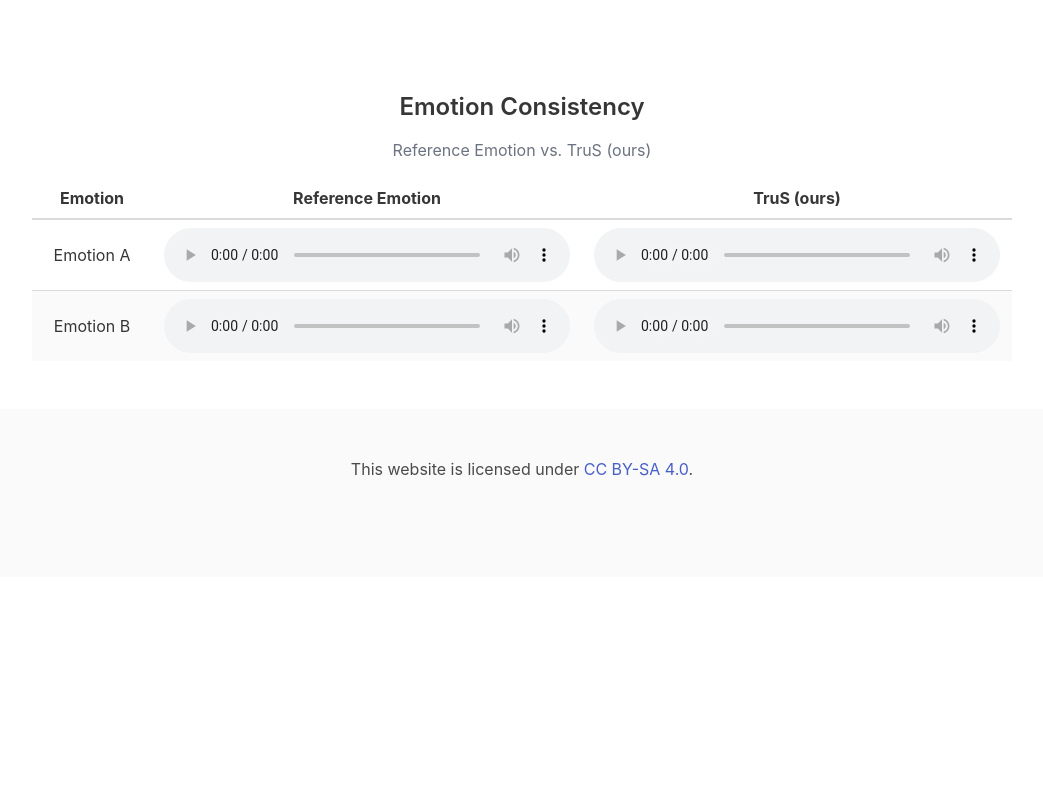
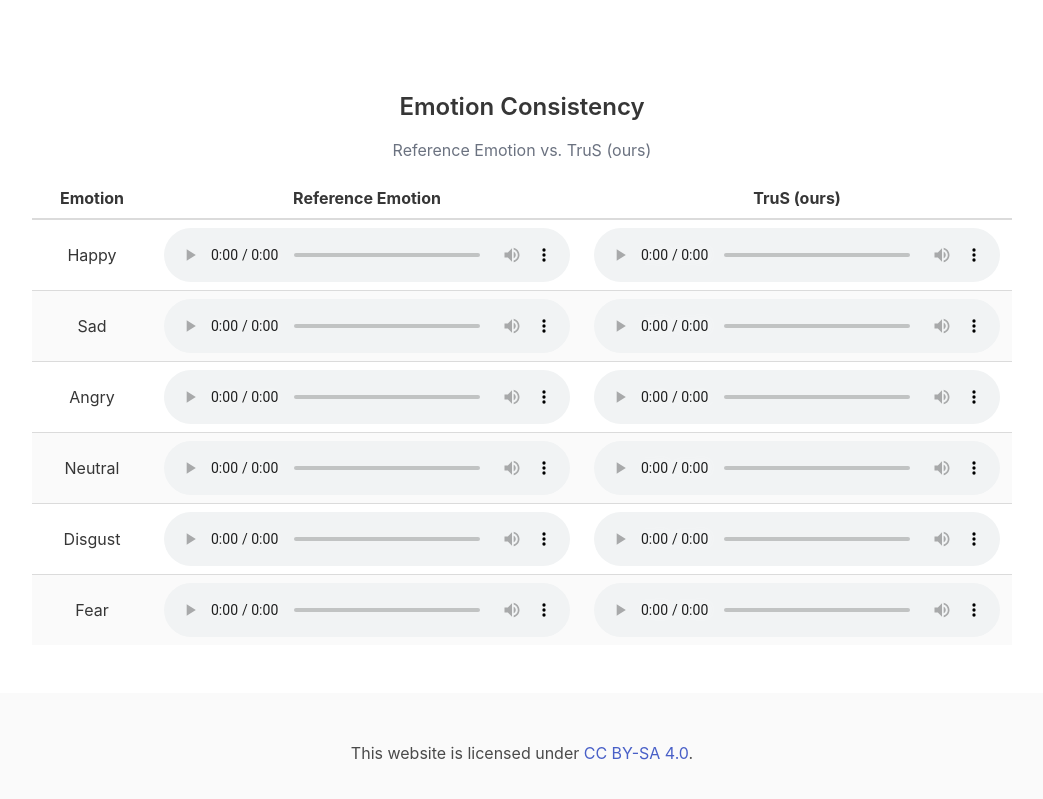
Before and after one commit to myjinlee/TruS-demo, a plain HTML site: page index.html in a window 1280 px wide. Shown: the part 1631-2430 px from the top of the page, without its empty margins (118-1161 px from the left). Before the commit the page ends 2208 px from the top, so only its background shows below. Drawn offline with nearby package versions, Linux system fonts and the light colour scheme.

Commit message:
Update index.html
Add emotion

```diff
--- a/index.html
+++ b/index.html
@@ -388,28 +388,80 @@
         </thead>
         <tbody>
           <tr>
-            <td>Emotion A</td>
+            <td>Happy</td>
             <td class="audio-cell">
               <audio controls preload="metadata">
-                <source src="static/audio/emotionA_ref.wav" type="audio/wav">
+                <source src="static/audio/emotion_consistency_samples/1007_HAP_ref.wav" type="audio/wav">
               </audio>
             </td>
             <td class="audio-cell">
               <audio controls preload="metadata">
-                <source src="static/audio/emotionA_trus.wav" type="audio/wav">
+                <source src="static/audio/emotion_consistency_samples/1007_HAP_trus.wav" type="audio/wav">
               </audio>
             </td>
           </tr>
           <tr>
-            <td>Emotion B</td>
+            <td>Sad</td>
             <td class="audio-cell">
               <audio controls preload="metadata">
-                <source src="static/audio/emotionB_ref.wav" type="audio/wav">
+                <source src="static/audio/emotion_consistency_samples/1019_SAD_ref.wav" type="audio/wav">
               </audio>
             </td>
             <td class="audio-cell">
               <audio controls preload="metadata">
-                <source src="static/audio/emotionB_trus.wav" type="audio/wav">
+                <source src="static/audio/emotion_consistency_samples/1019_SAD_trus.wav" type="audio/wav">
+              </audio>
+            </td>
+          </tr>
+          <tr>
+            <td>Angry</td>
+            <td class="audio-cell">
+              <audio controls preload="metadata">
+                <source src="static/audio/emotion_consistency_samples/1027_ANG_ref.wav" type="audio/wav">
+              </audio>
+            </td>
+            <td class="audio-cell">
+              <audio controls preload="metadata">
+                <source src="static/audio/emotion_consistency_samples/1027_ANG_trus.wav" type="audio/wav">
+              </audio>
+            </td>
+          </tr>
+          <tr>
+            <td>Neutral</td>
+            <td class="audio-cell">
+              <audio controls preload="metadata">
+                <source src="static/audio/emotion_consistency_samples/1030_NEU_ref.wav" type="audio/wav">
+              </audio>
+            </td>
+            <td class="audio-cell">
+              <audio controls preload="metadata">
+                <source src="static/audio/emotion_consistency_samples/1030_NEU_trus.wav" type="audio/wav">
+              </audio>
+            </td>
+          </tr>
+          <tr>
+            <td>Disgust</td>
+            <td class="audio-cell">
+              <audio controls preload="metadata">
+                <source src="static/audio/emotion_consistency_samples/1034_DIS_ref.wav" type="audio/wav">
+              </audio>
+            </td>
+            <td class="audio-cell">
+              <audio controls preload="metadata">
+                <source src="static/audio/emotion_consistency_samples/1034_DIS_trus.wav" type="audio/wav">
+              </audio>
+            </td>
+          </tr>
+          <tr>
+            <td>Fear</td>
+            <td class="audio-cell">
+              <audio controls preload="metadata">
+                <source src="static/audio/emotion_consistency_samples/1065_FEA_ref.wav" type="audio/wav">
+              </audio>
+            </td>
+            <td class="audio-cell">
+              <audio controls preload="metadata">
+                <source src="static/audio/emotion_consistency_samples/1065_FEA_trus.wav" type="audio/wav">
               </audio>
             </td>
           </tr>
```
